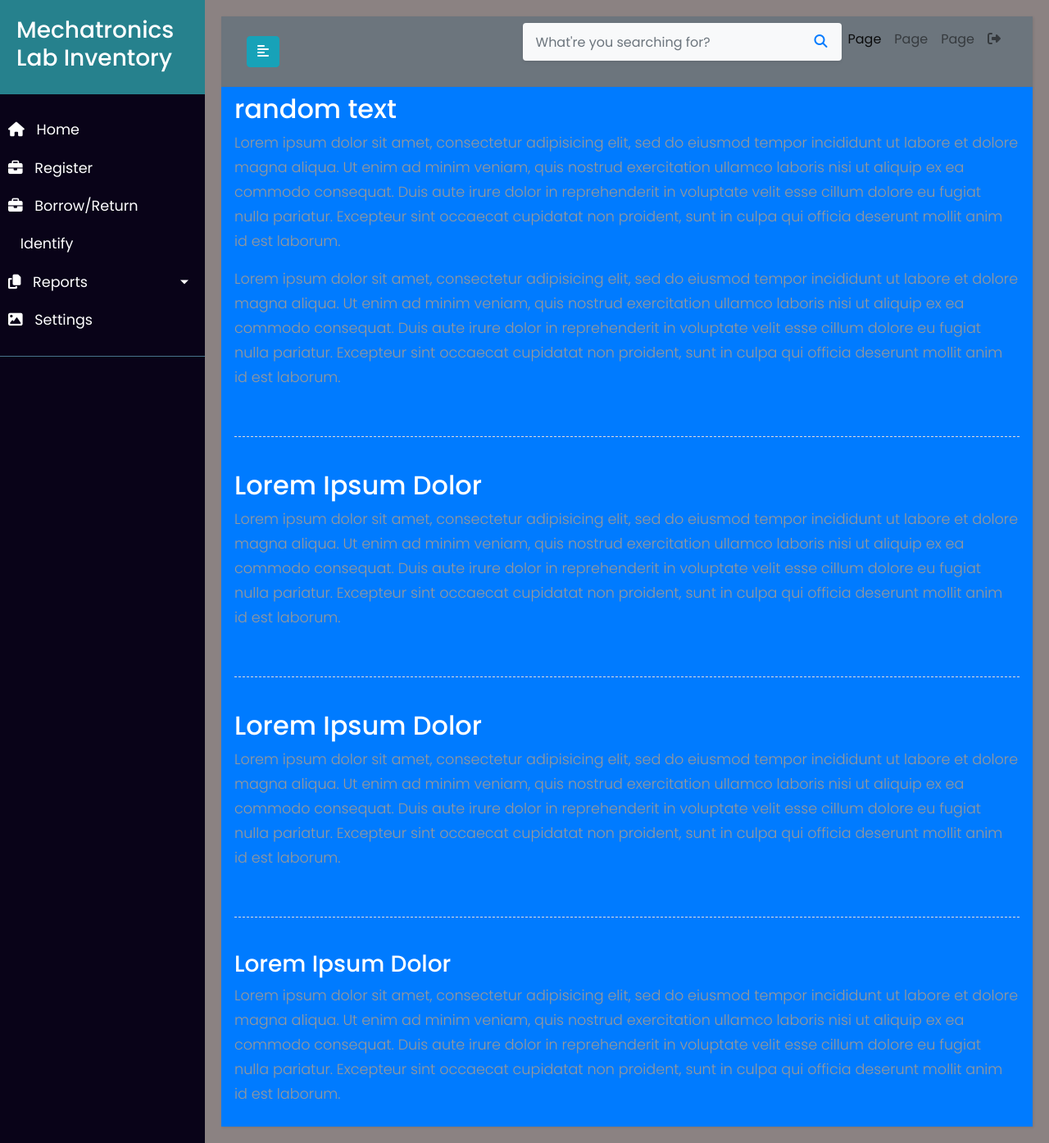
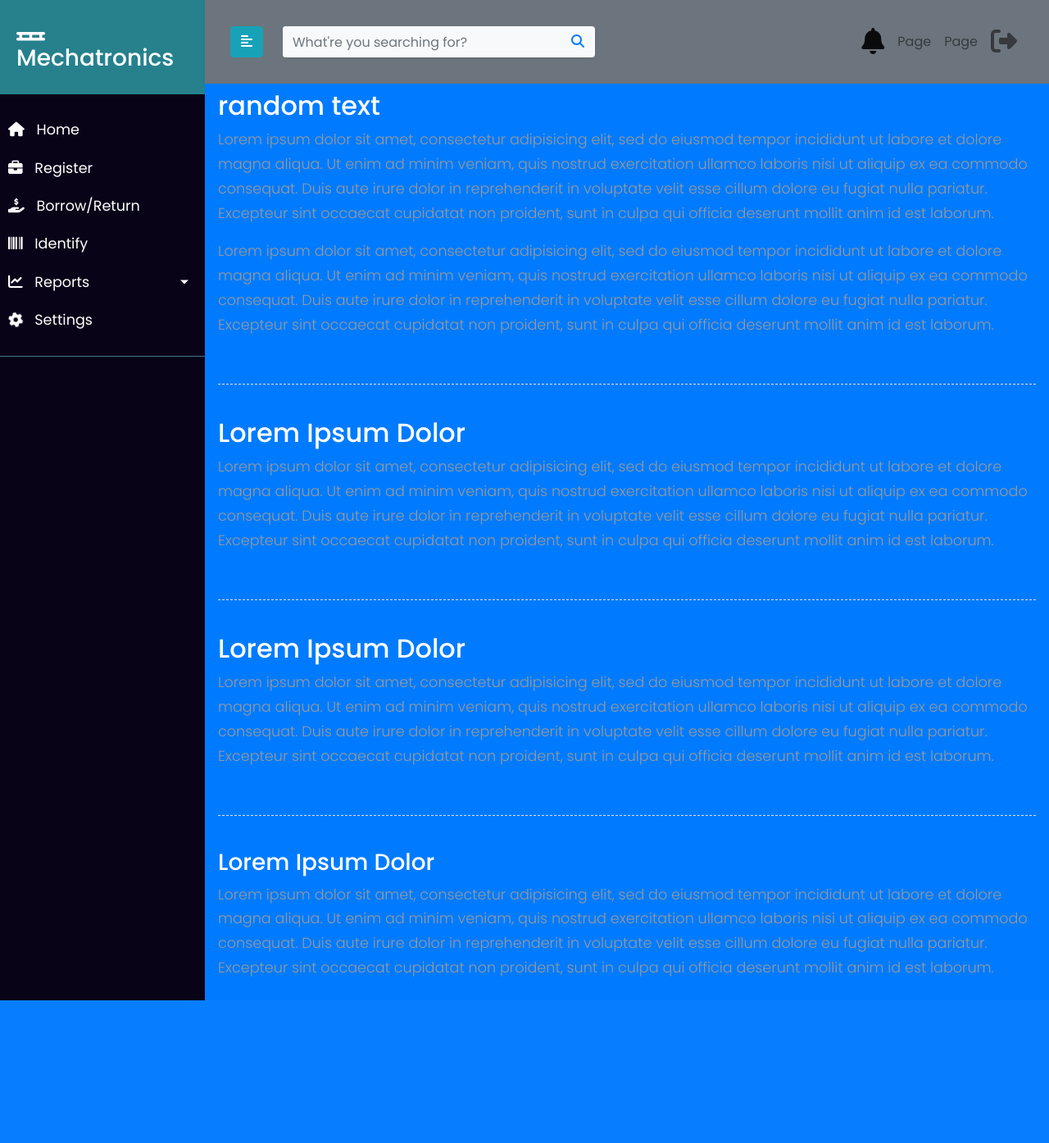
Before and after one commit to kioria-samuel/mechatronics-_lab_inventory, a PHP site: page /index4.html in a window 1280 px wide. Shown: the whole page at 82% size. After the commit the page ends 1220 px from the top, so only its background shows below. Run offline with PHP 8.4, Linux system fonts and the light colour scheme; some libraries are stand-ins or nearby versions.

Commit message:
aligned navbar

```diff
--- a/index4.html
+++ b/index4.html
@@ -24,9 +24,9 @@
     <div class="wrapper">
         <!-- Sidebar  -->
         <nav id="sidebar">
-            <div class="sidebar-header">
+            <div class="sidebar-header d-inline-block">
 
-                <h3>Mechatronics Lab Inventory</h3>
+                <h3><i class="fas fa-pallet fa-50x"></i>Mechatronics </h3>
                 <strong>MLI</strong>
             </div>
 
@@ -43,16 +43,21 @@
                         Register
                     </a>
                     <a href="#">
-                        <i class="fas fa-briefcase"></i>
+                        <!-- <i class="fas fa-briefcase"></i> -->
+                        <!-- <i class="fa-solid fa-arrow-right-arrow-left"></i> -->
+                        <i class="fa-solid fa-hand-holding-dollar"></i>
                         Borrow/Return
 
                     </a>
                     <a href="#">
-                        <i class="fa-solid fa-scanner-gun"></i>
+                        <!-- <i class="fa-solid fa-scanner-gun"></i> -->
+                        <i class="fas fa-barcode"></i>
+
                         Identify
                     </a>
                     <a href="#pageSubmenu" data-toggle="collapse" aria-expanded="false" class="dropdown-toggle">
-                        <i class="fas fa-copy"></i>
+                        <!-- <i class="fas fa-copy"></i> -->
+                        <i class="fas fa-chart-line"></i>
                         Reports
                     </a>
                     <ul class="collapse list-unstyled" id="pageSubmenu">
@@ -75,7 +80,9 @@
                 </li>
                 <li>
                     <a href="#">
-                        <i class="fas fa-image"></i>
+                        <!-- <i class="fas fa-cog"></i> -->    <i class="fas fa-cog fa-spin"></i>
+
+
                         Settings
                     </a>
                 </li>
@@ -97,22 +104,26 @@
                         <i class="fas fa-align-justify"></i>
                     </button>
    <!-- searchbar  start-->
-
+   <div class="p-0 bg-light rounded rounded-pill shadow-sm  text-center m-4">
+    <div class="input-group">
+      <input type="search" placeholder="What're you searching for?" aria-describedby="button-addon1" class="form-control border-0 bg-light">
+      <div class="input-group-append">
+        <button id="button-addon1" type="submit" class="btn btn-link text-primary"><i class="fa fa-search"></i></button>
+      </div>
+    </div>
+  </div>
     <!-- searchbar  end-->
 
                     <div class="collapse navbar-collapse" id="navbarSupportedContent">
 
                         <ul class="nav navbar-nav ml-auto">
-                            <div class="p-1 bg-light rounded rounded-pill shadow-sm mb-4">
-                                <div class="input-group">
-                                  <input type="search" placeholder="What're you searching for?" aria-describedby="button-addon1" class="form-control border-0 bg-light">
-                                  <div class="input-group-append">
-                                    <button id="button-addon1" type="submit" class="btn btn-link text-primary"><i class="fa fa-search"></i></button>
-                                  </div>
-                                </div>
-                              </div>
+
                             <li class="nav-item active">
-                                <a class="nav-link" href="#">Page</a>
+                                <a class="nav-link" href="#">
+                                    <!-- <i class="far fa-user-circle fa-2xl "></i> -->
+                                    <i class="fas fa-bell fa-2xl "></i>
+                                </a>
+
                             </li>
                             <li class="nav-item">
                                 <a class="nav-link" href="#">Page</a>
@@ -122,7 +133,7 @@
                             </li>
                             <li class="nav-item">
                                 <a class="nav-link" href="#">
-                                    <i class="fa-solid fa-right-from-bracket"></i></a>
+                                    <i class="fas fa-sign-out-alt fa-2xl "></i></a>
                             </li>
                         </ul>
                     </div>
--- a/style4.css
+++ b/style4.css
@@ -118,6 +118,7 @@ span {
 #sidebar .sidebar-header {
     padding: 20px;
     background: #26818D;
+/
 }
 
 #sidebar .sidebar-header strong {
@@ -198,7 +199,7 @@ a.article:hover {
 
 #content {
     width: 100%;
-    padding: 20px;
+    /* padding: 20px; */
     min-height: 100vh;
     transition: all 0.3s;
 }
```
